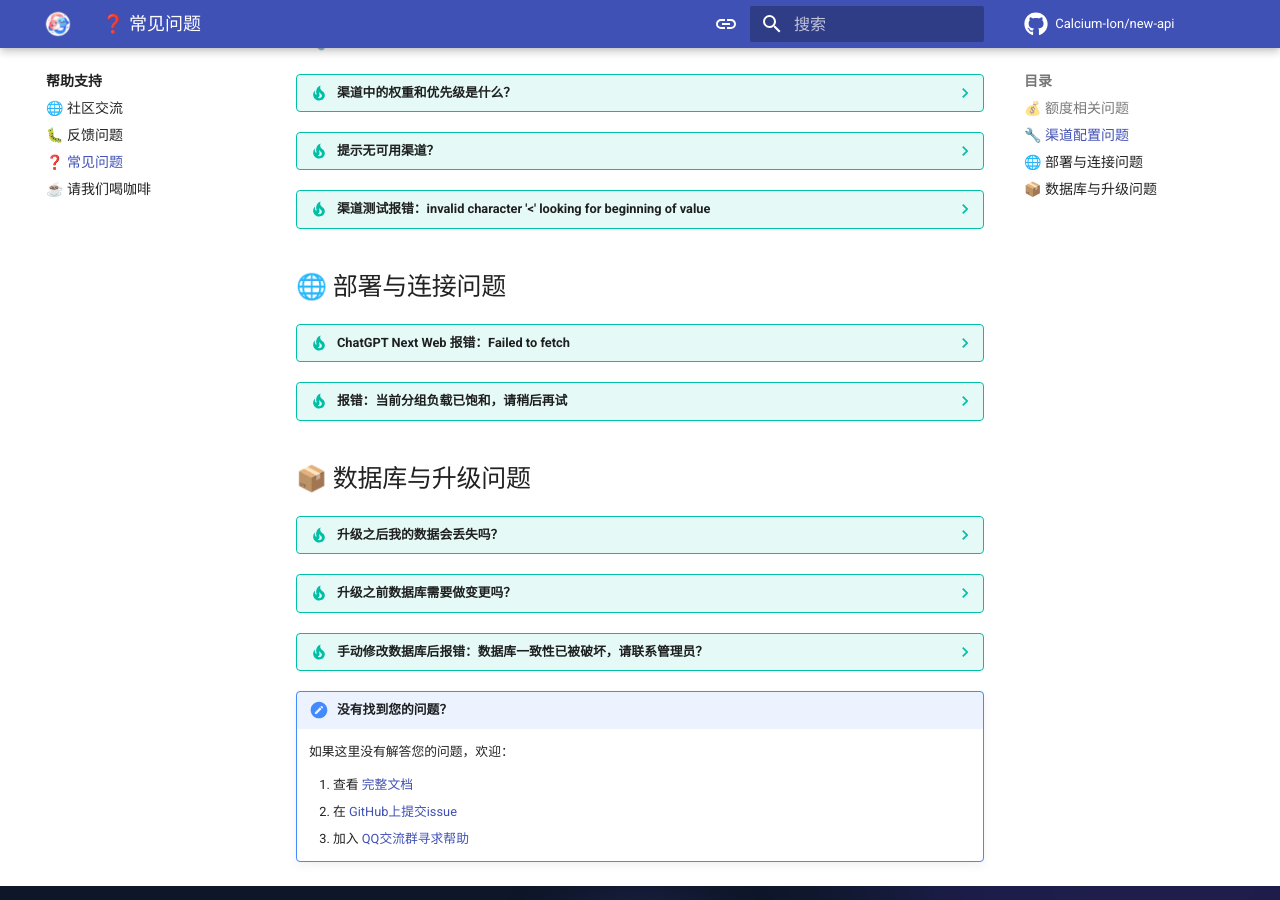
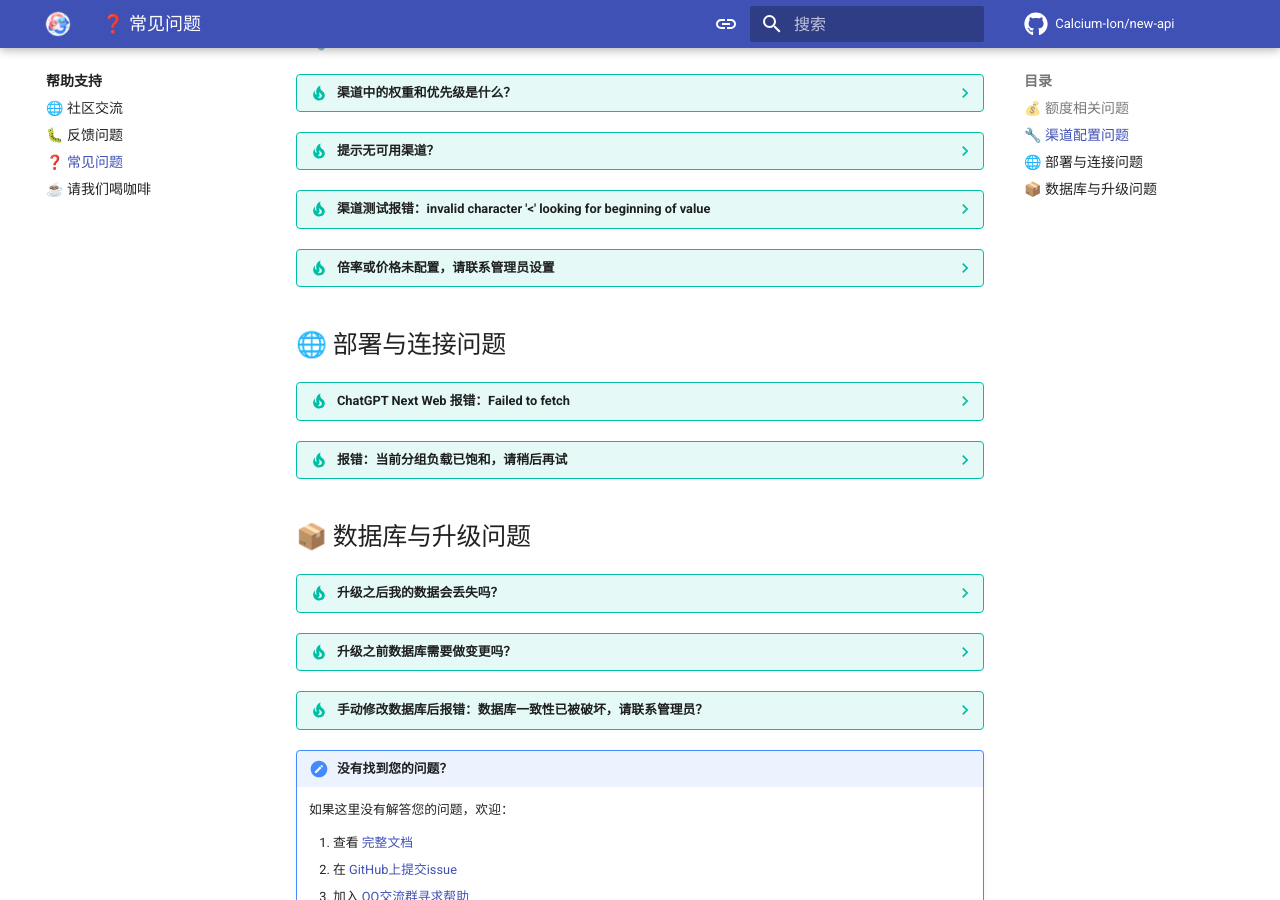
Before and after one commit to zeta-techs/new-api-docs, an MkDocs documentation site: the page built from docs/support/faq.md, in a window 1280 px wide and 900 px high, scrolled down 493 px. Built offline with MkDocs 1.6.1 and Material for MkDocs 9.7.7, drawn with Linux system fonts in a browser that asks for light colours; comment, search, counter and statistics services are not loaded.

Commit message:
feat: Add configuration tips for model multiplier and pricing in FAQ

```diff
--- a/docs/support/faq.md
+++ b/docs/support/faq.md
@@ -58,6 +58,12 @@
 
     最可能的原因是：您的部署站的 IP 或代理节点被 CloudFlare 封禁。
 
+??? tip "倍率或价格未配置，请联系管理员设置"
+
+    请检查是否在'系统设置-运营设置-模型倍率设置'中配置了倍率或价格。
+
+    或者在'系统设置-运营设置'开启'自用模式'。
+
 ## 🌐 部署与连接问题
 
 ??? tip "ChatGPT Next Web 报错：Failed to fetch"
```
